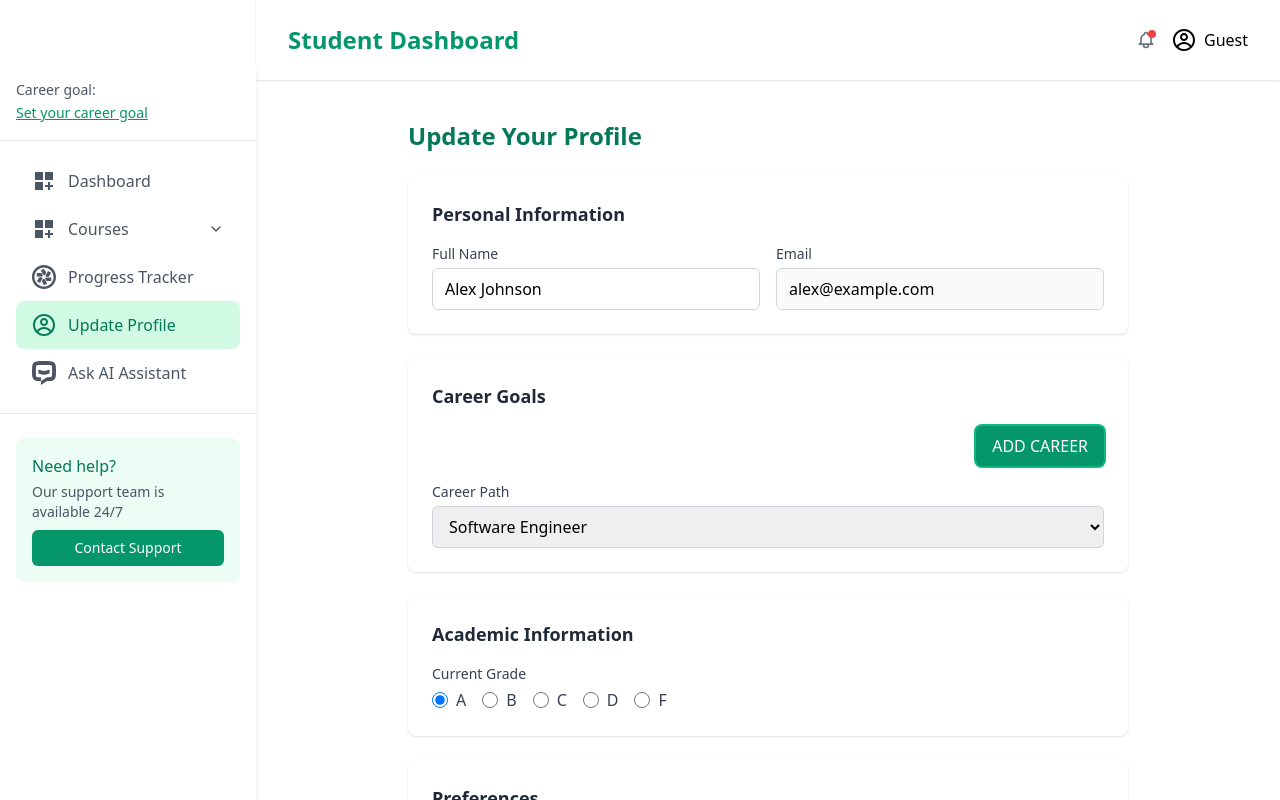
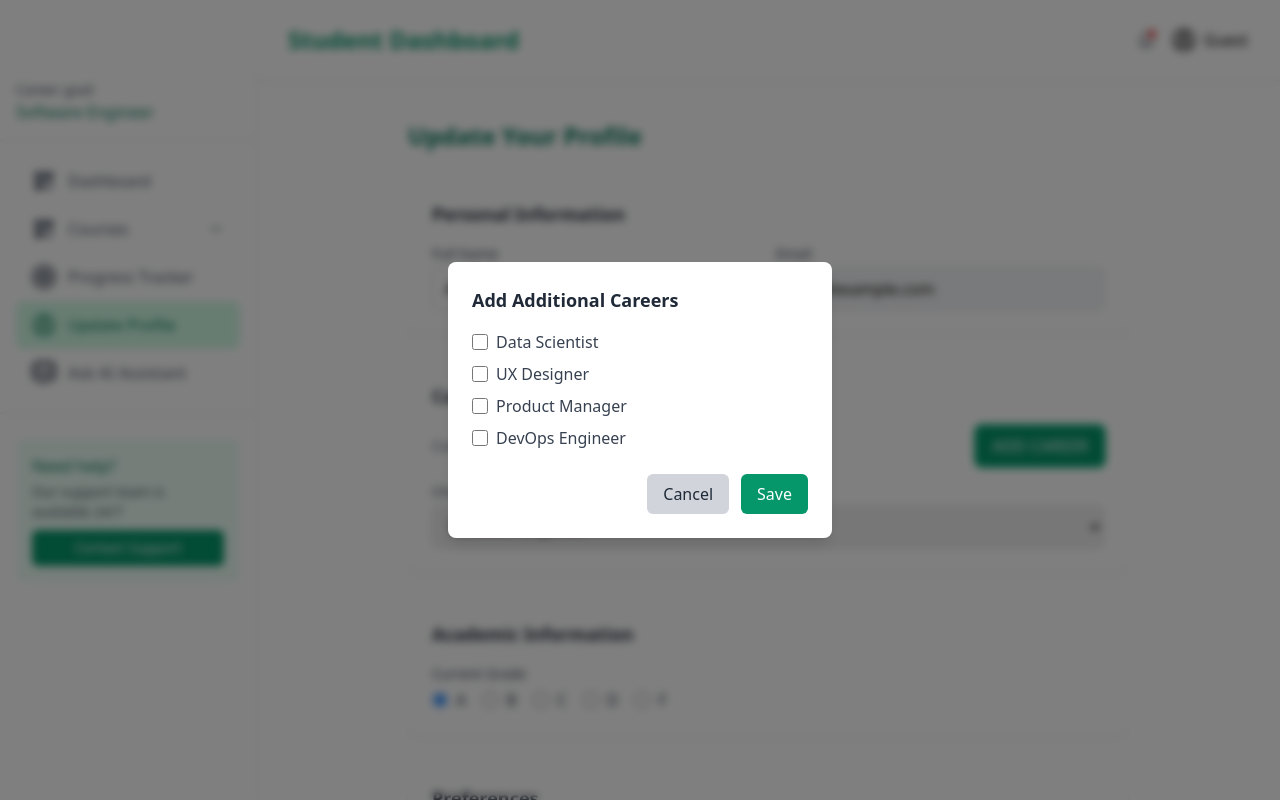
Before and after one commit to mercy-korir600/EduCraft-frontend, a React (Vite) app: page /Updateprofile in a window 1280 px wide. Both pictures are taken after a click on the button "ADD CAREER". Shown: the top 800 px of the page. Built offline with nearby package versions, Linux system fonts and the light colour scheme.

Commit message:
add modal

```diff
--- a/src/components/OnboardingModal.jsx
+++ b/src/components/OnboardingModal.jsx
@@ -3,77 +3,81 @@ import React, { useState, useContext } from "react";
 import { UserContext } from "../context/UserContext";
 
 const OnboardingModal = ({ isOpen, onClose }) => {
-  const [newCareer, setNewCareer] = useState("");
+  const { user, updateCareerGoal } = useContext(UserContext);
+  const [selectedCareer, setSelectedCareer] = useState("");
   const [error, setError] = useState("");
-  const { user, setUser } = useContext(UserContext);
 
   if (!isOpen) return null;
 
-  const handleSubmit = () => {
-    if (!newCareer.trim()) {
-      setError("Career name cannot be empty");
-      return;
-    }
-    if (newCareer.length > 50) {
-      setError("Career name is too long (max 50 characters)");
+  const allCareers = [
+    "Software Engineer",
+    "Data Scientist",
+    "UX Designer",
+    "Product Manager",
+    "DevOps Engineer",
+    "AI Engineer",
+    "Cybersecurity Analyst",
+  ];
+
+  // Remove the current user careerGoal from list
+  const filteredCareers = allCareers.filter(
+    (career) => career !== user?.careerGoal
+  );
+
+  const handleSave = () => {
+    if (!selectedCareer) {
+      setError("Please select a career.");
       return;
     }
 
-    // Update user's career goal globally
-    const updatedUser = { ...user, careerGoal: newCareer.trim() };
-    setUser(updatedUser); // Updates context + localStorage
-
-    // Reset and close modal
-    setNewCareer("");
+    updateCareerGoal(selectedCareer);
+    setSelectedCareer("");
     setError("");
     onClose();
   };
 
   return (
     <div className="fixed inset-0 bg-black bg-opacity-50 flex items-center justify-center z-50 p-4">
-      <div className="bg-white rounded-2xl shadow-xl max-w-md w-full p-6 md:p-8 animate-fade-in">
-        <h2 className="text-2xl font-bold text-emerald-700 mb-4">Add New Career</h2>
+      <div className="bg-white rounded-2xl shadow-xl max-w-md w-full p-6 md:p-8">
+        <h2 className="text-2xl font-bold text-emerald-700 mb-4">
+          Add New Career
+        </h2>
 
         <div className="space-y-4">
           <div>
             <label className="block text-sm font-medium text-gray-700 mb-1">
-              Career Name
+              Select Career
             </label>
-            <input
-              type="text"
-              value={newCareer}
+            <select
+              value={selectedCareer}
               onChange={(e) => {
-                setNewCareer(e.target.value);
+                setSelectedCareer(e.target.value);
                 setError("");
               }}
-              className={`w-full px-4 py-2 border rounded-lg focus:ring-2 focus:ring-emerald-500 focus:border-emerald-500 ${
-                error ? "border-red-500" : "border-gray-300"
-              }`}
-              placeholder="Enter career name"
-              maxLength={50}
-            />
+              className="w-full px-4 py-2 border rounded-lg focus:ring-2 focus:ring-emerald-500"
+            >
+              <option value="">-- Choose a Career --</option>
+              {filteredCareers.map((career) => (
+                <option key={career} value={career}>
+                  {career}
+                </option>
+              ))}
+            </select>
             {error && <p className="text-red-500 text-sm mt-1">{error}</p>}
-            <p className="text-gray-500 text-xs mt-1">
-              {newCareer.length}/50 characters
-            </p>
           </div>
 
           <div className="flex justify-end space-x-3">
             <button
-              onClick={() => {
-                setNewCareer("");
-                setError("");
-                onClose();
-              }}
-              className="px-4 py-2 border border-gray-300 rounded-lg hover:bg-gray-50 transition-colors"
+              onClick={onClose}
+              className="px-4 py-2 border border-gray-300 rounded-lg hover:bg-gray-50"
             >
               Cancel
             </button>
             <button
-              onClick={handleSubmit}
-              className="px-4 py-2 bg-gradient-to-r from-emerald-600 to-emerald-700 text-white rounded-lg hover:bg-emerald-700 transition-colors"
+              onClick={handleSave}
+              className="px-4 py-2 bg-gradient-to-r from-emerald-600 to-emerald-700 text-white rounded-lg hover:bg-emerald-700"
             >
-              Add Career
+              Save
             </button>
           </div>
         </div>
--- a/src/components/UpdateprofileComponenet.jsx
+++ b/src/components/UpdateprofileComponenet.jsx
@@ -2,33 +2,37 @@ import React, { useState, useContext } from "react";
 import { UserContext } from "../context/UserContext";
 
 const UpdateProfileComponent = () => {
-  //  Access global user context
   const { user, setUser } = useContext(UserContext);
 
-  //  Initialize form state safely using context or defaults
+  // Initialize state from context or default values
   const [profile, setProfile] = useState(() => ({
     name: user?.name || "Alex Johnson",
     email: user?.email || "alex@example.com",
     careerGoal: user?.careerGoal || "Software Engineer",
+    extraCareers: user?.extraCareers || [],
     currentGrade: user?.currentGrade || "A",
     preferences: user?.preferences || {
       darkMode: false,
       notifications: true,
-      weeklyReports: true
-    }
+      weeklyReports: true,
+    },
   }));
 
-  // Options for select inputs
-  const gradeOptions = ["A", "B", "C", "D", "F"];
+  const [showModal, setShowModal] = useState(false);
+  const [selectedCareers, setSelectedCareers] = useState(profile.extraCareers);
+
+  // Career options
   const careerOptions = [
     "Software Engineer",
     "Data Scientist",
     "UX Designer",
     "Product Manager",
-    "DevOps Engineer"
+    "DevOps Engineer",
   ];
 
-  //  Handle input changes
+  const gradeOptions = ["A", "B", "C", "D", "F"];
+
+  // Handle field changes
   const handleChange = (e) => {
     const { name, value, type, checked } = e.target;
 
@@ -37,27 +41,56 @@ const UpdateProfileComponent = () => {
         ...prev,
         preferences: {
           ...prev.preferences,
-          [name]: checked
-        }
+          [name]: checked,
+        },
       }));
     } else {
       setProfile((prev) => ({
         ...prev,
-        [name]: value
+        [name]: value,
       }));
     }
   };
 
-  //  Handle form submission
+  // Handle add career modal toggle
+  const handleAddCareer = () => {
+    setShowModal(true);
+  };
+
+  // Handle checkbox in modal
+  const toggleCareer = (career) => {
+    setSelectedCareers((prev) =>
+      prev.includes(career)
+        ? prev.filter((c) => c !== career)
+        : [...prev, career]
+    );
+  };
+
+  // Save careers from modal
+  const handleSaveCareers = () => {
+    setProfile((prev) => ({
+      ...prev,
+      extraCareers: selectedCareers,
+    }));
+
+    setShowModal(false);
+  };
+
+  // Handle profile save
   const handleSubmit = (e) => {
     e.preventDefault();
 
-    // Update context and persist in localStorage
+    // Save globally and persist
     setUser(profile);
     localStorage.setItem("user", JSON.stringify(profile));
 
     alert("Profile updated successfully!");
   };
+
+  // Careers to display in modal (exclude current goal)
+  const availableCareers = careerOptions.filter(
+    (c) => c !== profile.careerGoal
+  );
 
   return (
     <div className="p-6 max-w-3xl mx-auto">
@@ -92,9 +125,8 @@ const UpdateProfileComponent = () => {
                 type="email"
                 name="email"
                 value={profile.email}
-                onChange={handleChange}
-                className="w-full px-3 py-2 border border-gray-300 rounded-md focus:ring-2 focus:ring-emerald-500 focus:outline-none"
                 disabled
+                className="w-full px-3 py-2 border border-gray-300 rounded-md bg-gray-100 cursor-not-allowed"
               />
             </div>
           </div>
@@ -105,17 +137,24 @@ const UpdateProfileComponent = () => {
           <h2 className="text-lg font-semibold mb-4 text-gray-800">
             Career Goals
           </h2>
-          <div className="flex justify-end">
+          <div className="flex justify-between items-center mb-4">
+            <p className="text-sm text-gray-600">
+              Current Goal:{" "}
+              <span className="font-semibold text-emerald-700">
+                {profile.careerGoal}
+              </span>
+            </p>
             <button
               type="button"
-              className="px-4 py-2 mb-4 bg-emerald-600 text-white rounded-md hover:bg-emerald-700 focus:ring-2 focus:ring-emerald-500"
+              onClick={handleAddCareer}
+              className="px-4 py-2 bg-emerald-600 text-white rounded-md hover:bg-emerald-700 focus:ring-2 focus:ring-emerald-500"
             >
               ADD CAREER
             </button>
           </div>
-          <div>
+
           <label className="block text-sm font-medium text-gray-700 mb-1">
-              Career Path
+            Change Main Career Goal
           </label>
           <select
             name="careerGoal"
@@ -129,7 +168,19 @@ const UpdateProfileComponent = () => {
               </option>
             ))}
           </select>
+
+          {profile.extraCareers?.length > 0 && (
+            <div className="mt-4">
+              <h3 className="text-sm font-semibold text-gray-800">
+                Additional Careers:
+              </h3>
+              <ul className="list-disc list-inside text-gray-600">
+                {profile.extraCareers.map((c) => (
+                  <li key={c}>{c}</li>
+                ))}
+              </ul>
             </div>
+          )}
         </div>
 
         {/* Academic Info */}
@@ -163,40 +214,20 @@ const UpdateProfileComponent = () => {
             Preferences
           </h2>
           <div className="space-y-3">
-            <label className="inline-flex items-center">
+            {Object.entries(profile.preferences).map(([key, value]) => (
+              <label key={key} className="inline-flex items-center">
                 <input
                   type="checkbox"
-                name="darkMode"
-                checked={profile.preferences.darkMode}
+                  name={key}
+                  checked={value}
                   onChange={handleChange}
                   className="h-4 w-4 text-emerald-600 rounded focus:ring-emerald-500"
                 />
-              <span className="ml-2 text-gray-700">Dark Mode</span>
-            </label>
-
-            <label className="inline-flex items-center">
-              <input
-                type="checkbox"
-                name="notifications"
-                checked={profile.preferences.notifications}
-                onChange={handleChange}
-                className="h-4 w-4 text-emerald-600 rounded focus:ring-emerald-500"
-              />
-              <span className="ml-2 text-gray-700">Enable Notifications</span>
-            </label>
-
-            <label className="inline-flex items-center">
-              <input
-                type="checkbox"
-                name="weeklyReports"
-                checked={profile.preferences.weeklyReports}
-                onChange={handleChange}
-                className="h-4 w-4 text-emerald-600 rounded focus:ring-emerald-500"
-              />
-              <span className="ml-2 text-gray-700">
-                Receive Weekly Progress Reports
+                <span className="ml-2 text-gray-700 capitalize">
+                  {key.replace(/([A-Z])/g, " $1")}
                 </span>
               </label>
+            ))}
           </div>
         </div>
 
@@ -210,6 +241,47 @@ const UpdateProfileComponent = () => {
           </button>
         </div>
       </form>
+
+      {/* Modal for Add Career */}
+      {showModal && (
+        <div className="fixed inset-0 bg-black bg-opacity-50 flex items-center justify-center backdrop-blur-sm z-50">
+          <div className="bg-white rounded-lg shadow-lg p-6 w-96">
+            <h2 className="text-lg font-semibold text-gray-800 mb-4">
+              Add Additional Careers
+            </h2>
+            <div className="space-y-2 max-h-60 overflow-y-auto">
+              {availableCareers.map((career) => (
+                <label
+                  key={career}
+                  className="flex items-center space-x-2 cursor-pointer"
+                >
+                  <input
+                    type="checkbox"
+                    checked={selectedCareers.includes(career)}
+                    onChange={() => toggleCareer(career)}
+                    className="h-4 w-4 text-emerald-600"
+                  />
+                  <span className="text-gray-700">{career}</span>
+                </label>
+              ))}
+            </div>
+            <div className="flex justify-end mt-6 space-x-3">
+              <button
+                onClick={() => setShowModal(false)}
+                className="px-4 py-2 bg-gray-300 text-gray-800 rounded-md hover:bg-gray-400"
+              >
+                Cancel
+              </button>
+              <button
+                onClick={handleSaveCareers}
+                className="px-4 py-2 bg-emerald-600 text-white rounded-md hover:bg-emerald-700"
+              >
+                Save
+              </button>
+            </div>
+          </div>
+        </div>
+      )}
     </div>
   );
 };
--- a/src/context/UserContext.jsx
+++ b/src/context/UserContext.jsx
@@ -6,20 +6,41 @@ export const UserContext = createContext(null);
 export const UserProvider = ({ children }) => {
   const [user, setUser] = useState(() => {
     try {
-      return JSON.parse(localStorage.getItem("user")) || null;
+      return JSON.parse(localStorage.getItem("user")) || {
+        name: "Alex Johnson",
+        email: "alex@example.com",
+        careerGoal: "Software Engineer",
+        careerGoals: ["Software Engineer"],
+      };
     } catch {
       return null;
     }
   });
 
+  // Sync user changes with localStorage
   useEffect(() => {
     if (user) {
       localStorage.setItem("user", JSON.stringify(user));
     }
   }, [user]);
 
+  // Helper to update a user's career goal globally
+  const updateCareerGoal = (newGoal) => {
+    setUser((prev) => {
+      const updated = {
+        ...prev,
+        careerGoal: newGoal,
+        careerGoals: prev?.careerGoals?.includes(newGoal)
+          ? prev.careerGoals
+          : [...(prev?.careerGoals || []), newGoal],
+      };
+      localStorage.setItem("user", JSON.stringify(updated));
+      return updated;
+    });
+  };
+
   return (
-    <UserContext.Provider value={{ user, setUser }}>
+    <UserContext.Provider value={{ user, setUser, updateCareerGoal }}>
       {children}
     </UserContext.Provider>
   );
```
Lines whose indentation alone changed are shown as unchanged.
